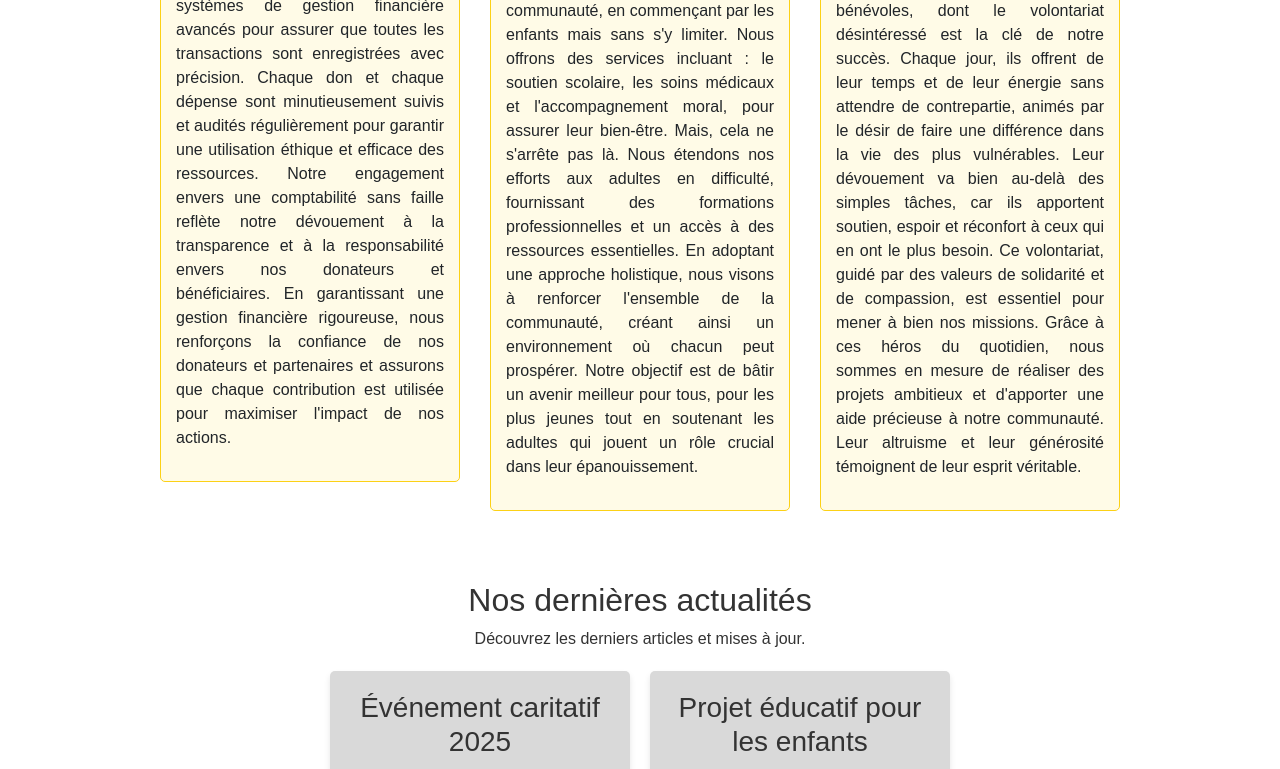
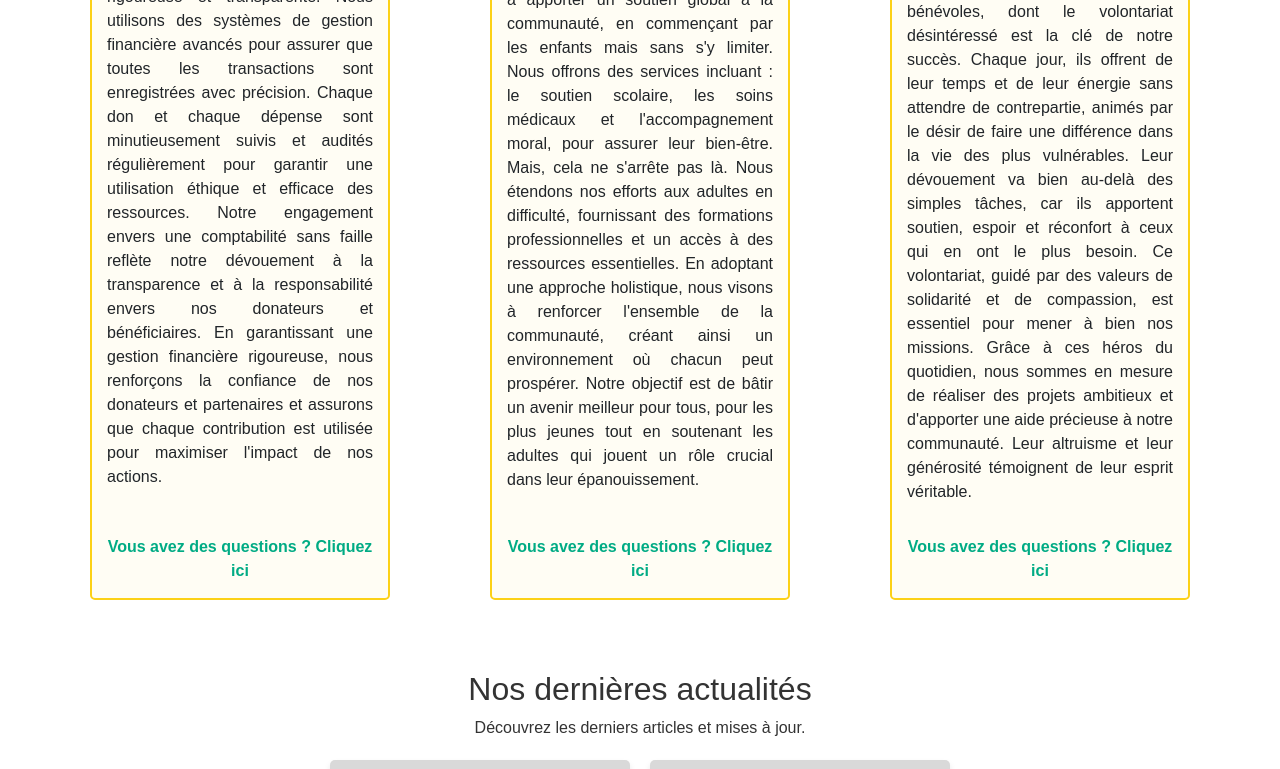
Before and after one commit to PapaG57/mama-esther-v5, a React (Vite) app: page / in a window 1280 px wide. Shown: the part 2085-2854 px from the top of the page. Built offline with nearby package versions, Linux system fonts and the light colour scheme; some icons are missing.

Commit message:
finition design

```diff
--- a/src/pages/Home.jsx
+++ b/src/pages/Home.jsx
@@ -40,6 +40,9 @@ function Home() {
                 chaque contribution est utilisée pour maximiser l'impact de nos
                 actions.
               </p>
+              <a href="/contact" className="home-link">
+                Vous avez des questions ? Cliquez ici
+              </a>
             </div>
           </article>
 
@@ -68,6 +71,9 @@ function Home() {
                 soutenant les adultes qui jouent un rôle crucial dans leur
                 épanouissement.
               </p>
+              <a href="/contact" className="home-link">
+                Vous avez des questions ? Cliquez ici
+              </a>
             </div>
           </article>
 
@@ -96,6 +102,9 @@ function Home() {
                 communauté. Leur altruisme et leur générosité témoignent de leur
                 esprit véritable.
               </p>
+              <a href="/contact" className="home-link">
+                Vous avez des questions ? Cliquez ici
+              </a>
             </div>
           </article>
         </div>
--- a/src/styles/home.css
+++ b/src/styles/home.css
@@ -21,7 +21,7 @@
   display: flex;
   flex-wrap: wrap;
   justify-content: center;
-  gap: 30px;
+  gap: 100px;
 }
 
 /* Article engagement */
@@ -29,13 +29,28 @@
   display: flex;
   flex-direction: column;
   align-items: center;
-  gap: 30px;
+  gap: 30px; /* écarte les images des textes (verticalement) */
   width: 300px;
   text-align: center;
 }
 
 .home-card-text {
   text-align: justify;
+}
+
+.home-link {
+  display: block;
+  text-align: center;
+  font-size: 1rem;
+  font-weight: bold;
+  color: #00ab84;
+  text-decoration: none;
+  margin-top: 15px;
+  transition: color 0.3s ease-in-out;
+}
+
+.home-link:hover {
+  color: #ffcc00; /* ✅ Jaune Cameroun au survol */
 }
 
 /* Images */
@@ -47,10 +62,14 @@
 
 /* Bloc de description */
 .desc {
-  border: 1px solid #fcd116;
+  display: flex;
+  flex-direction: column;
+  justify-content: space-between;
+  height: 100%; /* Chaque carte prend la même hauteur */
+  border: 2px solid #fcd116;
   padding: 15px;
   border-radius: 5px;
-  background-color: rgba(252, 209, 22, 0.1);
+  background-color: rgba(255, 234, 143, 0.1);
 }
 
 .desc p {
```
